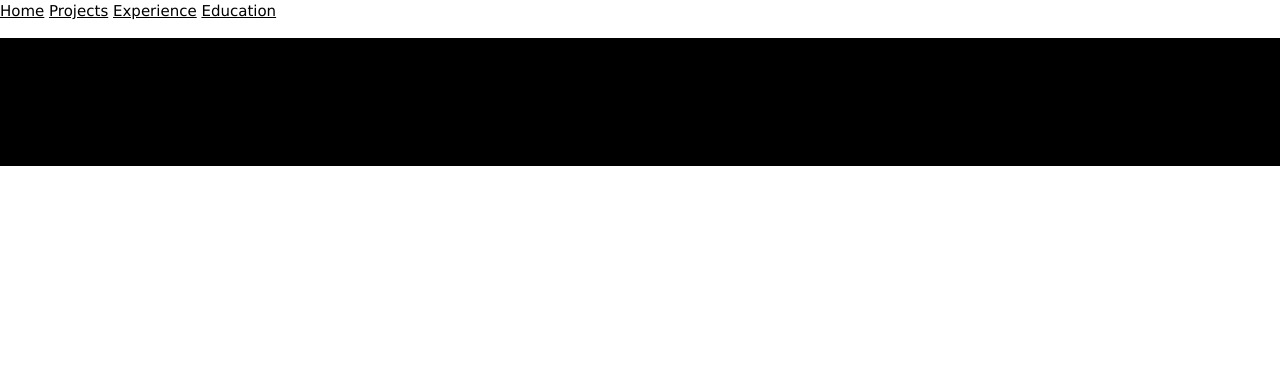
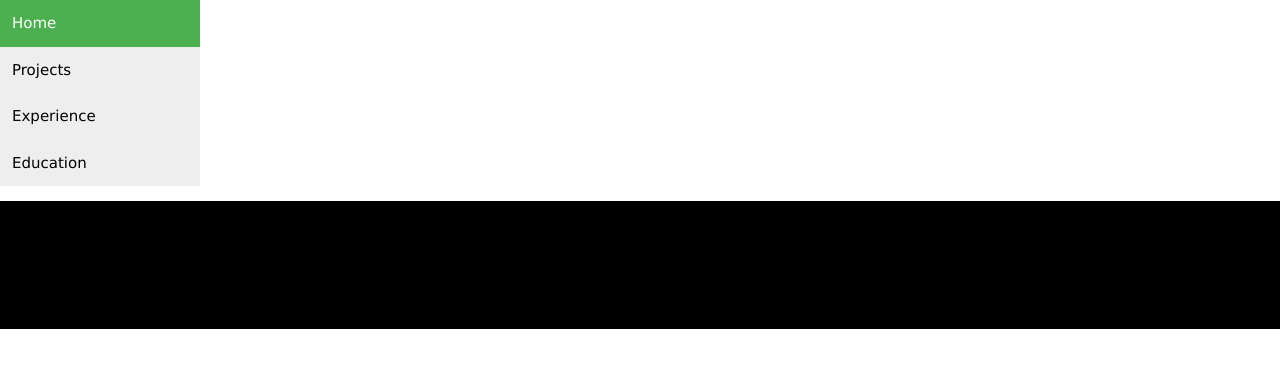
Before and after one commit to Czar-JK/Czar-JK.github.io, a plain HTML site: page index.html in a window 1280 px wide. Drawn offline with nearby package versions, Linux system fonts and the light colour scheme.

Commit message:
Update index.html

```diff
--- a/index.html
+++ b/index.html
@@ -4,6 +4,28 @@
 <meta name="viewport" content="width=device-width, initial-scale=1">
 <link rel="stylesheet" href="https://www.w3schools.com/w3css/3/w3.css">
 
+<style>
+.vertical-menu {
+    width: 200px;
+}
+
+.vertical-menu a {
+    background-color: #eee;
+    color: black;
+    display: block;
+    padding: 12px;
+    text-decoration: none;
+}
+
+.vertical-menu a:hover {
+    background-color: #ccc;
+}
+
+.vertical-menu a.active {
+    background-color: #4CAF50;
+    color: white;
+}
+</style>
 
 <div class="vertical-menu">
   <a href="#" class="active">Home</a>
```
